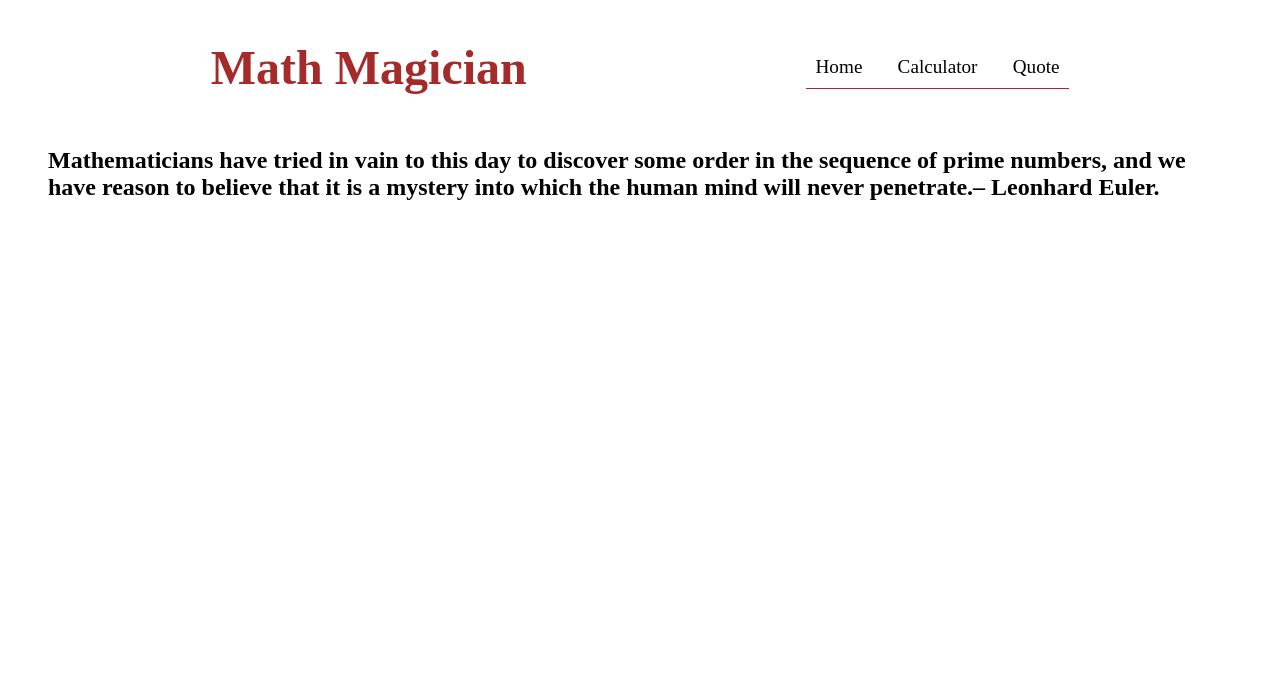
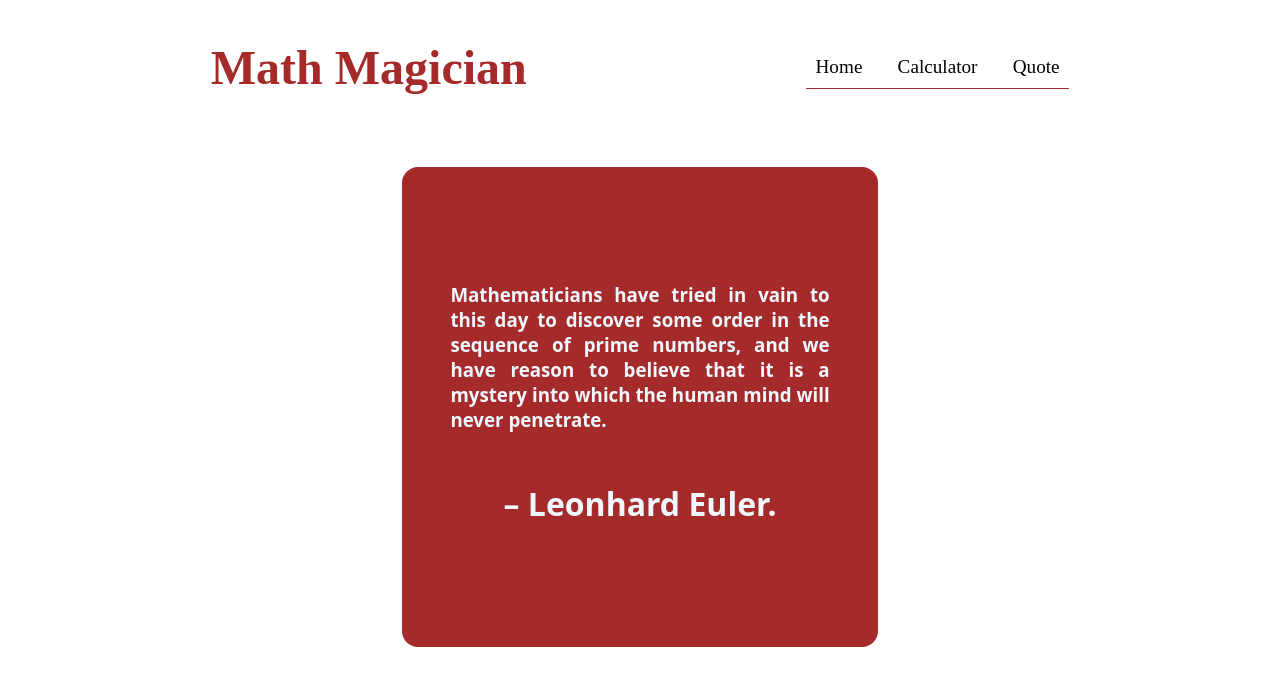
Before and after one commit to fherrerao/Math-magician, a React (Create React App) app: page /quote in a window 1280 px wide. Shown: the top 686 px of the page. Built offline with nearby package versions, Linux system fonts and the light colour scheme.

Commit message:
Add styles to calculator and quotes pages

```diff
--- a/src/components/Calculator.js
+++ b/src/components/Calculator.js
@@ -14,6 +14,8 @@ const Calculator = () => {
   };
 
   return (
+    <div className="calculator container">
+      <h1 className="container">Let&apos;s do some maths:</h1>
       <div className="container-calculator container">
         <div className="display-result">
           {calc.total}
@@ -41,6 +43,8 @@ const Calculator = () => {
         <Button btnClick={btnClick} buttonName="." buttonClasses="btn-gray" />
         <Button btnClick={btnClick} buttonName="=" buttonClasses="btn-orange" />
       </div>
+
+    </div>
   );
 };
 
--- a/src/components/Quote.js
+++ b/src/components/Quote.js
@@ -1,13 +1,15 @@
+import './quote.css';
+
 const quot = 'Mathematicians have tried in vain to this day to discover some order in the sequence of prime numbers, and we have reason to believe that it is a mystery into which the human mind will never penetrate.';
 const author = '–  Leonhard Euler.';
 
 const Quote = () => (
-  <div>
-    <blockquote>
-      <h2>
+  <div className="block-container">
+    <blockquote className="block">
+      <h3>
         {quot}
-        <span>{author}</span>
-      </h2>
+      </h3>
+      <h2>{author}</h2>
     </blockquote>
   </div>
 );
--- a/src/components/calculator.css
+++ b/src/components/calculator.css
@@ -45,3 +45,11 @@
   font-weight: 700;
   border: 0.1px rgb(197, 192, 192) solid;
 }
+
+.calculator {
+  display: flex;
+  justify-content: space-between;
+  align-items: flex-start;
+  margin-top: 3rem;
+  font-size: 1.6rem;
+}
--- /dev/null
+++ b/src/components/quote.css
@@ -0,0 +1,28 @@
+.block-container {
+  display: flex;
+  justify-content: center;
+  align-items: center;
+  width: 100%;
+  height: 70vh;
+}
+
+.block {
+  width: 30%;
+  background-color: brown;
+  color: aliceblue;
+  padding: 1rem 3rem;
+  border-radius: 1rem;
+  height: 80%;
+  display: flex;
+  flex-direction: column;
+  text-align: justify;
+  align-items: center;
+  justify-content: center;
+  font-family: system-ui;
+  font-weight: 100;
+}
+
+.block h2 {
+  margin-top: 2rem;
+  font-size: 2rem;
+}
```
Lines whose indentation alone changed are shown as unchanged.
